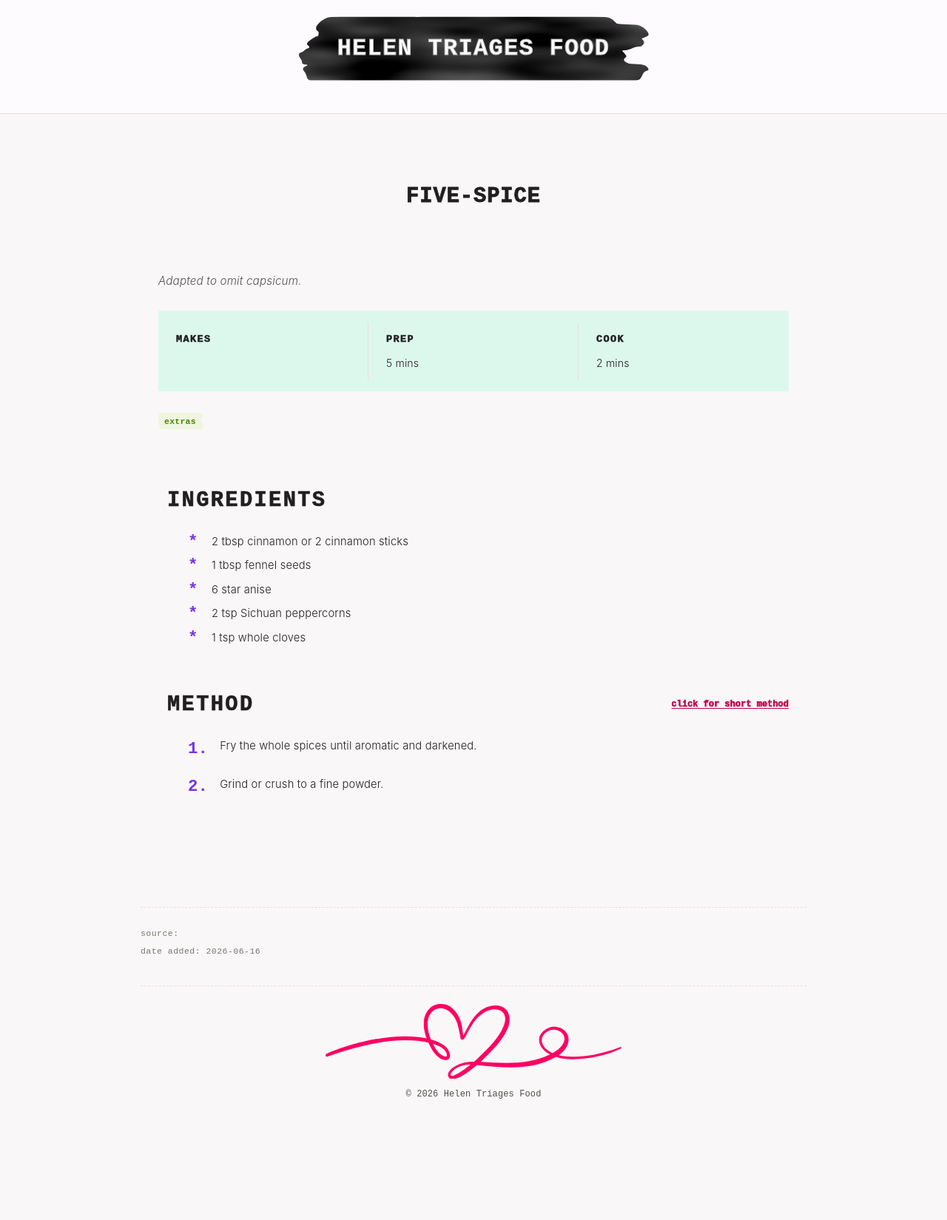
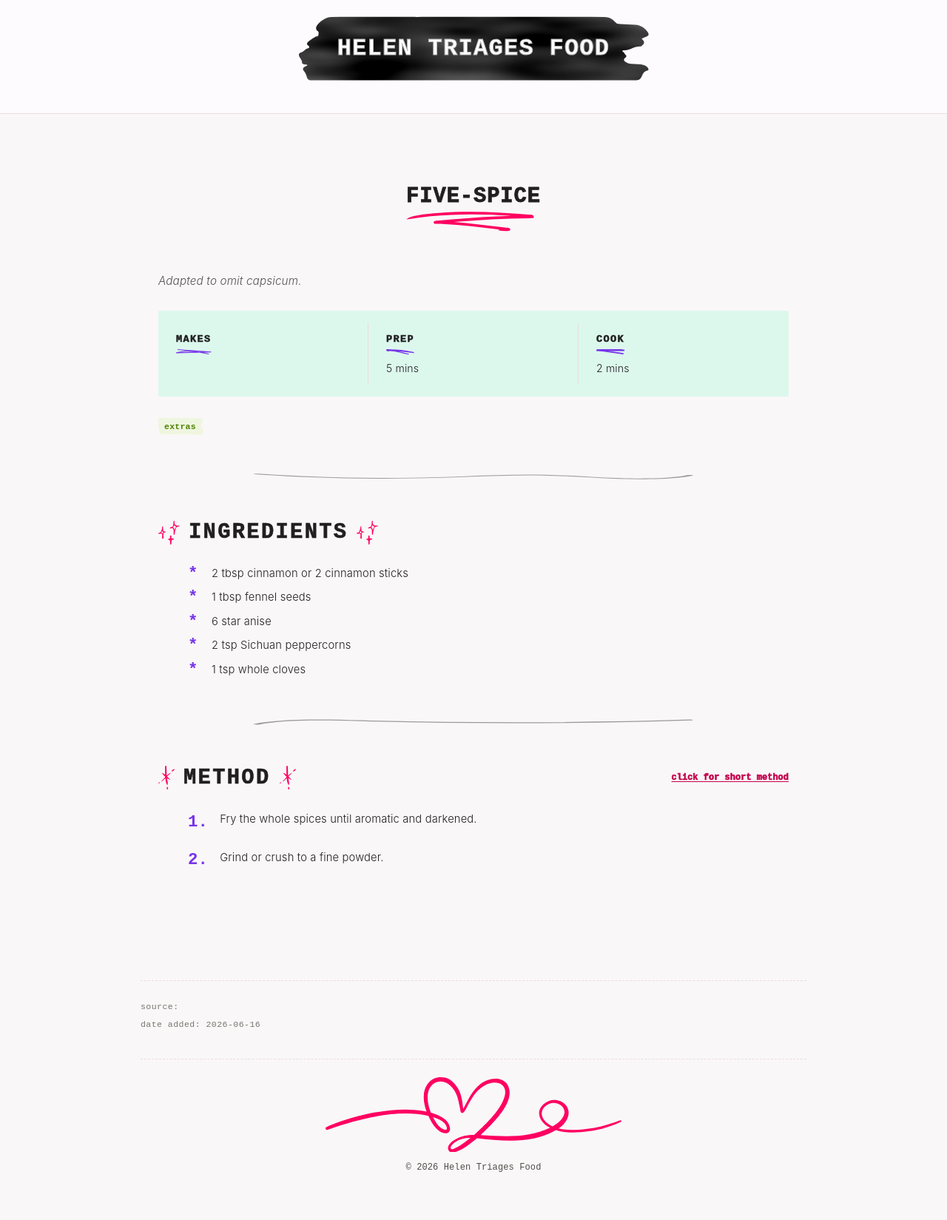
Before and after one commit to DeckOfPandas/helen-triages-food, a Jekyll site: the page built from _recipes/five-spice-powder.md, in a window 1280 px wide. Shown: the whole page at 74% size. Built offline with Jekyll 4.4.1, drawn with Linux system fonts in a browser that asks for light colours; before the commit the page ends 1550 px from its top, so only the background shows below that.

Commit message:
(fix) Colours line back again

```diff
--- a/_layouts/recipe.html
+++ b/_layouts/recipe.html
@@ -199,5 +199,6 @@
 
 </article>
 
+<script src="{{ '/assets/js/colours.js' | relative_url }}"></script>
 <script src="{{ '/assets/js/method-toggle.js' | relative_url }}"></script>
 <script src="{{ '/assets/js/section-rule.js' | relative_url }}"></script>
```
